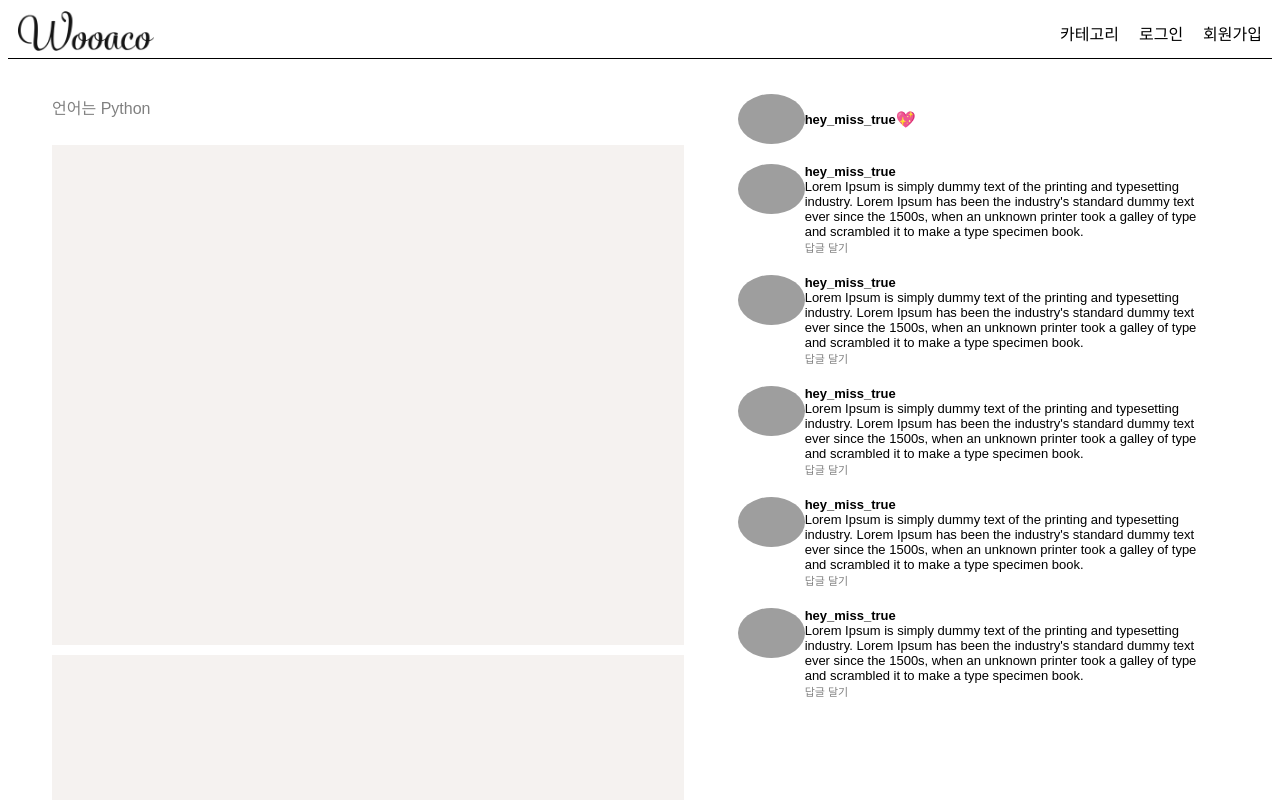
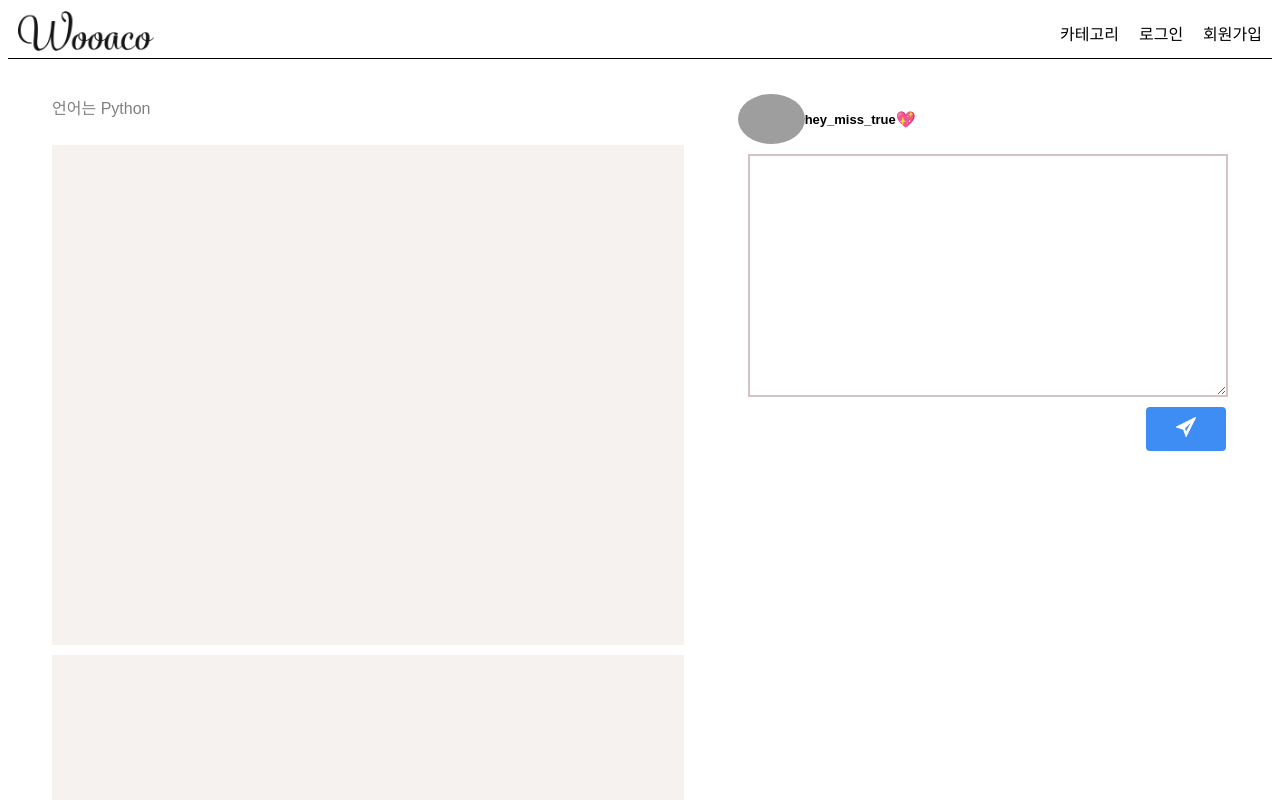
Before and after one commit to kwakseongjae/wooaco, a React (Create React App) app: page /detail in a window 1280 px wide. Shown: the top 800 px of the page. Built offline with nearby package versions, Linux system fonts and the light colour scheme; grey boxes are pictures that could not be loaded; a small style sheet from the web is missing.

Commit message:
style: comment 관련 기능 및 스타일 추가

```diff
--- a/src/App.css
+++ b/src/App.css
@@ -411,3 +411,29 @@ svg:hover {
   margin-top: 30px;
   margin-bottom: 30px;
 }
+
+.comment {
+  box-size: border-box;
+  height: 20%;
+  padding: 10px;
+  font-size: 14px;
+  margin-left: 20px;
+  border: 2px solid rgb(213, 194, 194);
+  outline-color: #2880f2;
+}
+
+.comment-submit {
+  display: flex;
+  justify-content: flex-end;
+}
+
+.comment-submit .icon-button {
+  margin-top: 10px;
+  width: 80px;
+}
+
+.comment-submit .icon-button img {
+  width: 20px;
+  height: 20px;
+  margin: 0;
+}
--- a/src/pages/posts/detail.tsx
+++ b/src/pages/posts/detail.tsx
@@ -1,13 +1,9 @@
-import { useEffect, useState } from "react";
 import Header from "@components/Header";
-import Codebox from "@components/Codebox";
-import Terminal from "@components/Terminal";
 import Description from "@components/Description";
 import CommentList from "@components/CommentList";
+import send from "@assets/img/send.png";
 import usePostStore from "@store/postStore";
 import { Prism as SyntaxHighlighter } from "react-syntax-highlighter";
-
-const CONTENT_KEY = "CONTENT_KEY";
 
 function DetailPost() {
   const { title, lang, code, terminal, description } = usePostStore();
@@ -15,7 +11,6 @@ function DetailPost() {
   return (
     <>
       <Header />
-      {/* TODO: detail 페이지에선 readonly로 컨텐츠 제공 */}
       <div className="content_wrapper">
         <div className="code-container">
           <div className="codebox">
@@ -26,7 +21,6 @@ function DetailPost() {
                   ? "HTML"
                   : lang.charAt(0).toUpperCase() + lang.slice(1)}
               </p>
-              <div className="selectBox"></div>
             </div>
             <div className="codebox-container">
               <div className="codebox-result" style={{ width: "100%" }}>
@@ -42,7 +36,13 @@ function DetailPost() {
         </div>
         <div className="description-container">
           <Description title={title} description={description} />
-          <CommentList />
+          <textarea className="comment" />
+          <div className="comment-submit">
+            <button className="icon-button">
+              <img src={send} alt="next" />
+            </button>
+          </div>
+          {/* <CommentList /> */}
         </div>
       </div>
     </>
```
Also changed, not shown: src/assets/img/send.png (added).
